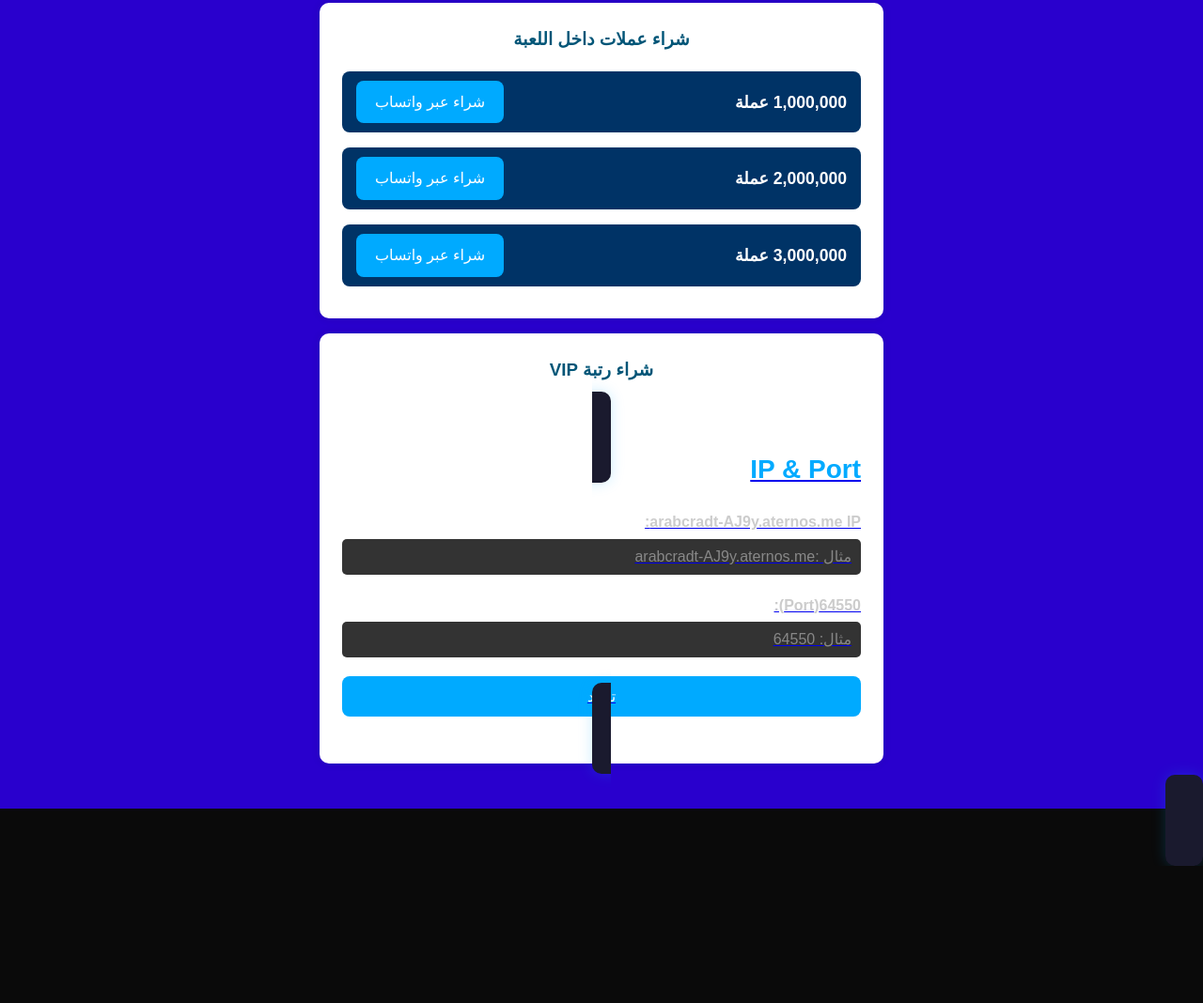
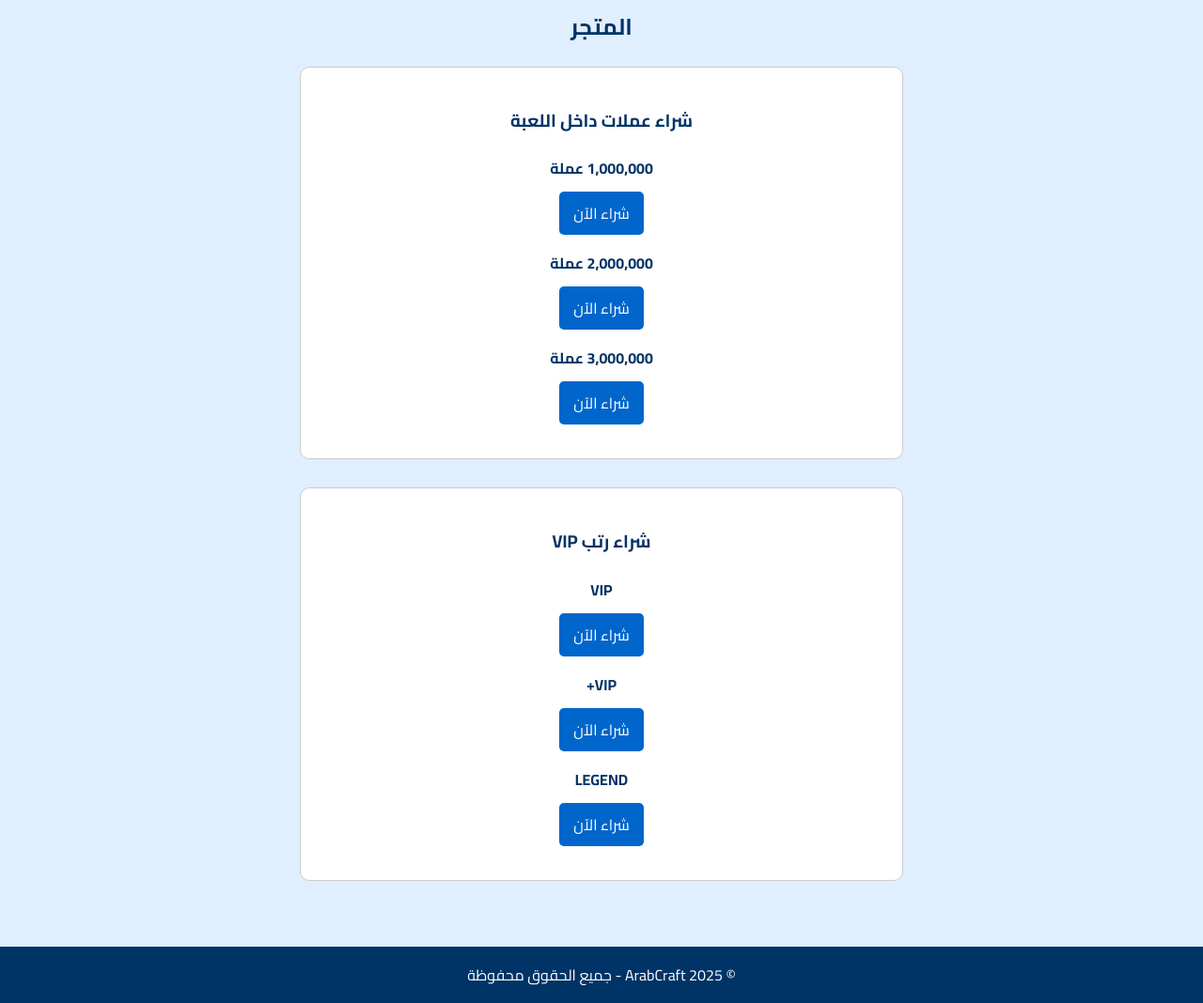
Before and after one commit to fhd501nnsemran/Arabcraft, a plain HTML site: page index.html in a window 1280 px wide. Shown: the part 770-1838 px from the top of the page at 94% size. Before the commit the page ends 1692 px from the top, so only its background shows below. Drawn offline with Linux system fonts and the light colour scheme.

Commit message:
Add files via upload

```diff
--- a/index.html
+++ b/index.html
@@ -1,12 +1,111 @@
 <!DOCTYPE html>
-<html lang="ar">
+<html lang="ar" dir="rtl">
 <head>
   <meta charset="UTF-8" />
   <meta name="viewport" content="width=device-width, initial-scale=1.0"/>
   <title>ArabCraft</title>
-  <link rel="stylesheet" href="style.css"/>
+  <link href="https://fonts.googleapis.com/css2?family=Cairo:wght@400;700&display=swap" rel="stylesheet">
+  <style>
+    body {
+      font-family: 'Cairo', sans-serif;
+      margin: 0;
+      background-color: #f4f9ff;
+      color: #003366;
+    }
+
+    header {
+      background-color: #0066cc;
+      color: white;
+      padding: 20px;
+      text-align: center;
+    }
+
+    nav a {
+      color: white;
+      margin: 0 15px;
+      text-decoration: none;
+      font-weight: bold;
+    }
+
+    .hero {
+      background-color: #e0f0ff;
+      padding: 50px 20px;
+      text-align: center;
+    }
+
+    .hero .btn {
+      display: inline-block;
+      background-color: #0066cc;
+      color: white;
+      padding: 10px 20px;
+      margin-top: 20px;
+      text-decoration: none;
+      border-radius: 5px;
+    }
+
+    .features {
+      display: flex;
+      flex-wrap: wrap;
+      justify-content: center;
+      padding: 40px 20px;
+      gap: 20px;
+    }
+
+    .feature {
+      background-color: white;
+      border: 2px solid #0066cc;
+      border-radius: 10px;
+      padding: 20px;
+      width: 300px;
+      text-align: center;
+    }
+
+    .store {
+      padding: 40px 20px;
+      background-color: #dfefff;
+      text-align: center;
+    }
+
+    .product {
+      background-color: white;
+      border: 1px solid #ccc;
+      border-radius: 10px;
+      padding: 20px;
+      margin-bottom: 30px;
+      max-width: 600px;
+      margin-left: auto;
+      margin-right: auto;
+    }
+
+    .product ul {
+      list-style: none;
+      padding: 0;
+    }
+
+    .product li {
+      margin: 15px 0;
+    }
+
+    .btn {
+      background-color: #0066cc;
+      color: white;
+      padding: 8px 15px;
+      text-decoration: none;
+      border-radius: 5px;
+      display: inline-block;
+      margin-top: 10px;
+    }
+
+    footer {
+      background-color: #003366;
+      color: white;
+      text-align: center;
+      padding: 15px;
+    }
+  </style>
 </head>
 <body>
+
   <header>
     <h1>ArabCraft</h1>
     <nav>
@@ -20,22 +119,22 @@
   <main>
     <section class="hero">
       <h2>مرحباً بك في ArabCraft</h2>
-      <p>سيرفر ماينكرافت عربي يقدم تجربة لعب مميزة واحترافية.</p>
-      <a href="https://discord.gg/s9z8pejX" target="_blank" class="btn">انضم إلينا الآن عبر الديسكورد</a>
+      <p>سيرفر ماينكرافت عربي يقدم تجربة لعب احترافية وآمنة.</p>
+      <a href="https://discord.gg/s9z8pejX" class="btn" target="_blank">انضم إلى الديسكورد</a>
     </section>
 
     <section class="features">
       <div class="feature">
         <h3>مجتمع عربي</h3>
-        <p>انضم إلى لاعبين عرب في بيئة ممتعة وآمنة.</p>
+        <p>بيئة ممتعة وآمنة للاعبين العرب.</p>
       </div>
       <div class="feature">
-        <h3>سيرفر قوي</h3>
-        <p>أداء عالي بدون لاج، وتجربة لعب سلسة.</p>
+        <h3>سيرفر مستقر</h3>
+        <p>تجربة لعب بدون لاج.</p>
       </div>
       <div class="feature">
-        <h3>فعاليات يومية</h3>
-        <p>شارك في فعاليات ومسابقات مميزة يومياً!</p>
+        <h3>فعاليات مستمرة</h3>
+        <p>مسابقات وجوائز يومية.</p>
       </div>
     </section>
 
@@ -46,34 +145,43 @@
         <h3>شراء عملات داخل اللعبة</h3>
         <ul>
           <li>
-        <strong>1,000,000 عملة</strong>
-        <a href="https://wa.me/966549227425?text=أرغب%20في%20شراء%201,000,000%20عملة" target="_blank" class="btn">شراء عبر واتساب</a>
+            <strong>1,000,000 عملة</strong><br>
+            <a href="https://wa.me/966549227425?text=أرغب%20في%20شراء%201,000,000%20عملة" class="btn" target="_blank">شراء الآن</a>
           </li>
           <li>
-        <strong>2,000,000 عملة</strong>
-        <a href="https://wa.me/966549227425?text=أرغب%20في%20شراء%202,000,000%20عملة" target="_blank" class="btn">شراء عبر واتساب</a>
+            <strong>2,000,000 عملة</strong><br>
+            <a href="https://wa.me/966549227425?text=أرغب%20في%20شراء%202,000,000%20عملة" class="btn" target="_blank">شراء الآن</a>
           </li>
           <li>
-        <strong>3,000,000 عملة</strong>
-        <a href="https://wa.me/966549227425?text=أرغب%20في%20شراء%203,000,000%20عملة" target="_blank" class="btn">شراء عبر واتساب</a>
+            <strong>3,000,000 عملة</strong><br>
+            <a href="https://wa.me/966549227425?text=أرغب%20في%20شراء%203,000,000%20عملة" class="btn" target="_blank">شراء الآن</a>
           </li>
         </ul>
       </div>
 
       <div class="product">
-    <h3>شراء رتبة VIP</h3>
-    <p>احصل على مزايا حصرية داخل اللعبة مع رتبة VIP.</p>
-    <a href="https://wa.me/966549227425?text=أرغب%20في%20ش<section class="ip-port">
-  <h2>IP & Port</h2>
-  <form>
-    <div class="input-group">
-      <label for="ip">arabcradt-AJ9y.aternos.me IP:</label>
-      <input type="text" id="ip" name="ip" placeholder="مثال :arabcradt-AJ9y.aternos.me">
+        <h3>شراء رتب VIP</h3>
+        <ul>
+          <li>
+            <strong>VIP</strong><br>
+            <a href="https://wa.me/966549227425?text=أرغب%20في%20شراء%20رتبة%20VIP" class="btn" target="_blank">شراء الآن</a>
+          </li>
+          <li>
+            <strong>VIP+</strong><br>
+            <a href="https://wa.me/966549227425?text=أرغب%20في%20شراء%20رتبة%20VIP+" class="btn" target="_blank">شراء الآن</a>
+          </li>
+          <li>
+            <strong>LEGEND</strong><br>
+            <a href="https://wa.me/966549227425?text=أرغب%20في%20شراء%20رتبة%20LEGEND" class="btn" target="_blank">شراء الآن</a>
+          </li>
+        </ul>
       </div>
-    <div class="input-group">
-      <label for="port">64550(Port):</label>
-      <input type="number" id="port" name="port" placeholder="مثال: 64550">
-    </div>
-    <button type="submit">تأكيد</button>
-  </form>
     </section>
+  </main>
+
+  <footer>
+    &copy; 2025 ArabCraft - جميع الحقوق محفوظة
+  </footer>
+
+</body>
+</html>
--- a/style.css
+++ b/style.css
@@ -63,20 +63,24 @@ nav a:hover {
   color: #ddd;
 }
 
-.btn {
+/* الأزرار */
+.btn,
+button {
   background-color: #00aaff;
-  color: #fff;
-  padding: 15px 25px;
+  color: white;
+  padding: 10px 20px;
   border: none;
-  border-radius: 5px;
+  border-radius: 8px;
   text-decoration: none;
-  font-size: 18px;
-  transition: background 0.3s;
+  font-size: 16px;
+  cursor: pointer;
+  transition: background-color 0.3s ease;
   display: inline-block;
 }
 
-.btn:hover {
-  background-color: #0077aa;
+.btn:hover,
+button:hover {
+  background-color: #0077cc;
 }
 
 /* المميزات */
@@ -84,9 +88,9 @@ nav a:hover {
   display: flex;
   justify-content: center;
   flex-wrap: wrap;
+  gap: 20px;
   padding: 40px 20px;
   background-color: #111;
-  gap: 20px;
 }
 
 .feature {
@@ -108,6 +112,54 @@ nav a:hover {
   color: #ccc;
 }
 
+/* المتجر */
+.store {
+  background-color: #001a66;
+  padding: 40px 20px;
+  text-align: center;
+}
+
+.store h2 {
+  font-size: 32px;
+  color: #00aaff;
+  margin-bottom: 30px;
+}
+
+/* عناصر المنتج */
+.product {
+  background-color: #fff;
+  color: #003366;
+  margin: 20px auto;
+  padding: 25px;
+  border-radius: 12px;
+  box-shadow: 0 0 15px rgba(0, 0, 0, 0.1);
+  max-width: 600px;
+  text-align: right;
+}
+
+.product h3 {
+  margin-bottom: 1em;
+  color: #005577;
+  font-size: 24px;
+}
+
+.product ul {
+  list-style: none;
+  padding: 0;
+}
+
+.product li {
+  background-color: #003366;
+  color: white;
+  padding: 10px 15px;
+  margin-bottom: 10px;
+  border-radius: 8px;
+  display: flex;
+  justify-content: space-between;
+  align-items: center;
+  font-size: 1.1em;
+}
+
 /* التذييل */
 footer {
   background-color: #001f3f;
@@ -120,176 +172,9 @@ footer {
 footer a {
   color: #00aaff;
   text-decoration: none;
-  margin-right: 10px;
+  margin: 0 10px;
 }
 
 footer a:hover {
   text-decoration: underline;
 }
- .store {
-  background-color: #3300ff;
-  padding: 2em;
-  text-align: center;
-}
-
-.store h2 {
-  font-size: 2em;
-  margin-bottom: 1em;
-}
-
-.product {
-  background: white;
-  margin: 1em auto;
-  padding: 1.5em;
-  border-radius: 10px;
-  box-shadow: 0 0 10px rgba(0,0,0,0.1);
-  max-width: 600px;
-}
-
-.product h3 {
-  margin-bottom: 1em;
-  color: #005577;
-}
-
-.product ul {
-  list-style: none;
-  padding: 0;
-}
-
-.product li {
-  margin: 0.5em 0;
-  display: flex;
-  justify-content: space-between;
-  align-items: center;
-  font-size: 1.1em;
-}
-
-.product button {
-  background-color: #00aaff;
-  color: rgb(18, 2, 97);
-  border: none;
-  padding: 0.5em 1em;
-  border-radius: 5px;
-  cursor: pointer;
-  transition: background-color 0.3s;
-}
-
-.product button:hover {
-  background-color: #002839;
-}
-.store {
-  padding: 2rem;
-  background-color: #2900cd;
-  text-align: center;
-}
-سسسسسسسسسسسسسسس
-.product {
-  margin-bottom: 2rem;
-}
-
-.product ul {
-  list-style: none;
-  padding: 0;
-}
-
-.product li {
-  margin: 1rem 0;
-}
-
-.btn {
-  background-color: #00aaff;
-  color: white;
-  padding: 10px 20px;
-  border-radius: 8px;
-  text-decoration: none;
-  font-size: 16px;
-  display: inline-block;
-  transition: background-color 0.3s ease;
-}
-
-.btn:hover {
-  background-color: #0077cc;
-}
-button {
-  background-color: #00aaff;
-  color: white;
-  border: none;
-  padding: 0.5rem 1rem;
-  border-radius: 8px;
-  cursor: pointer;
-  font-size: 1rem;
-}
-
-button:hover {
-  background-color: #008fcc;
-}
-.product ul li {
-  background-color: #003366; /* الأزرق الغامق */
-  color: white;
-  padding: 10px 15px;
-  margin-bottom: 10px;
-  border-radius: 8px;
-  display: flex;
-  justify-content: space-between;
-  align-items: center;
-}
-.ip-port {
-  background-color: #1a1a2e;
-  padding: 40px 20px;
-  margin: 40px auto;
-  max-width: 600px;
-  border-radius: 10px;
-  box-shadow: 0 0 15px rgba(0, 170, 255, 0.2);
-  text-align: right;
-}
-
-.ip-port h2 {
-  color: #00aaff;
-  margin-bottom: 20px;
-  font-size: 28px;
-}
-
-.ip-port form {
-  display: flex;
-  flex-direction: column;
-  gap: 20px;
-}
-
-.input-group {
-  display: flex;
-  flex-direction: column;
-}
-
-.input-group label {
-  margin-bottom: 5px;
-  color: #ccc;
-  font-weight: bold;
-}
-
-.input-group input {
-  padding: 10px;
-  border: none;
-  border-radius: 5px;
-  font-size: 16px;
-  background-color: #333;
-  color: #fff;
-}
-
-.input-group input::placeholder {
-  color: #888;
-}
-
-.ip-port button {
-  background-color: #00aaff;
-  color: #fff;
-  padding: 12px 20px;
-  border: none;
-  border-radius: 8px;
-  font-size: 16px;
-  cursor: pointer;
-  transition: background-color 0.3s ease;
-}
-
-.ip-port button:hover {
-  background-color: #0077aa;
-}
```
Lines whose indentation alone changed are shown as unchanged.
